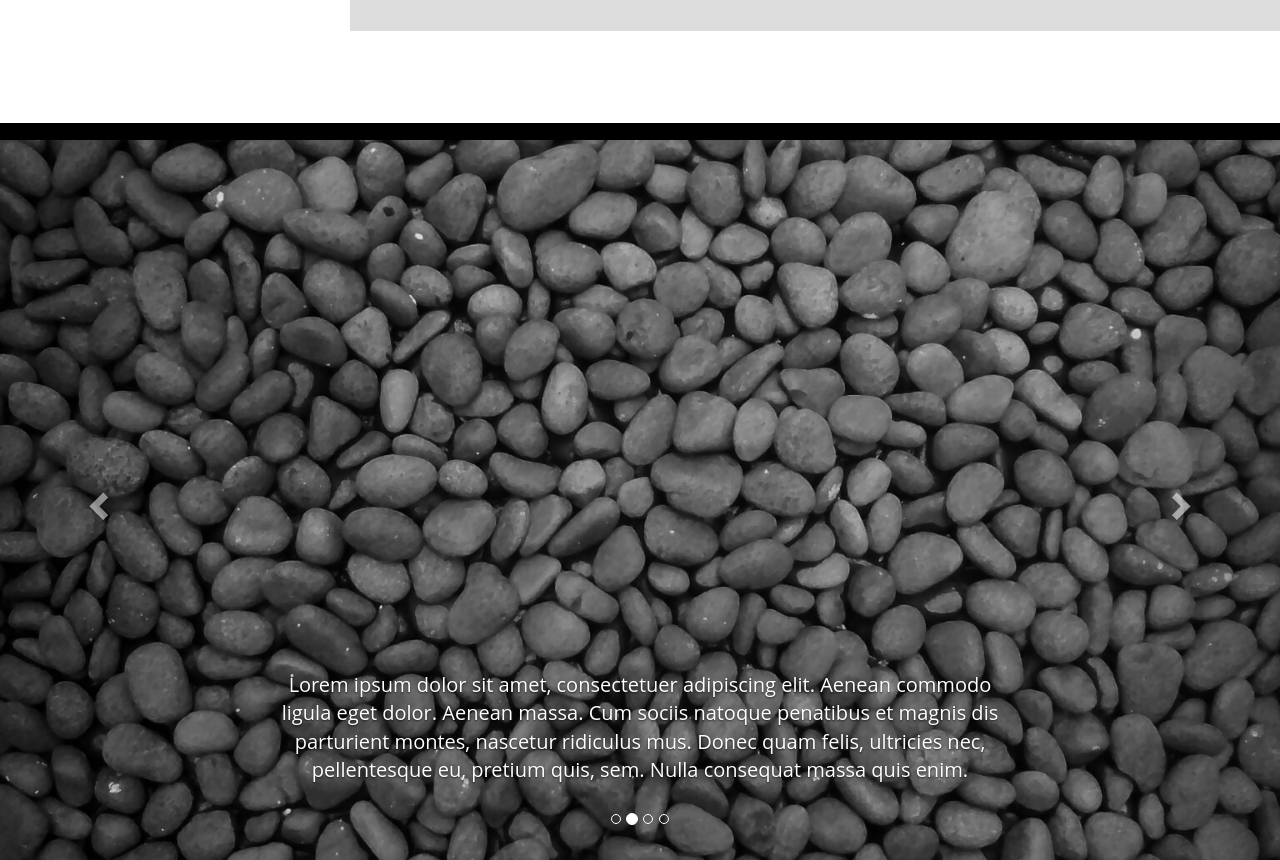
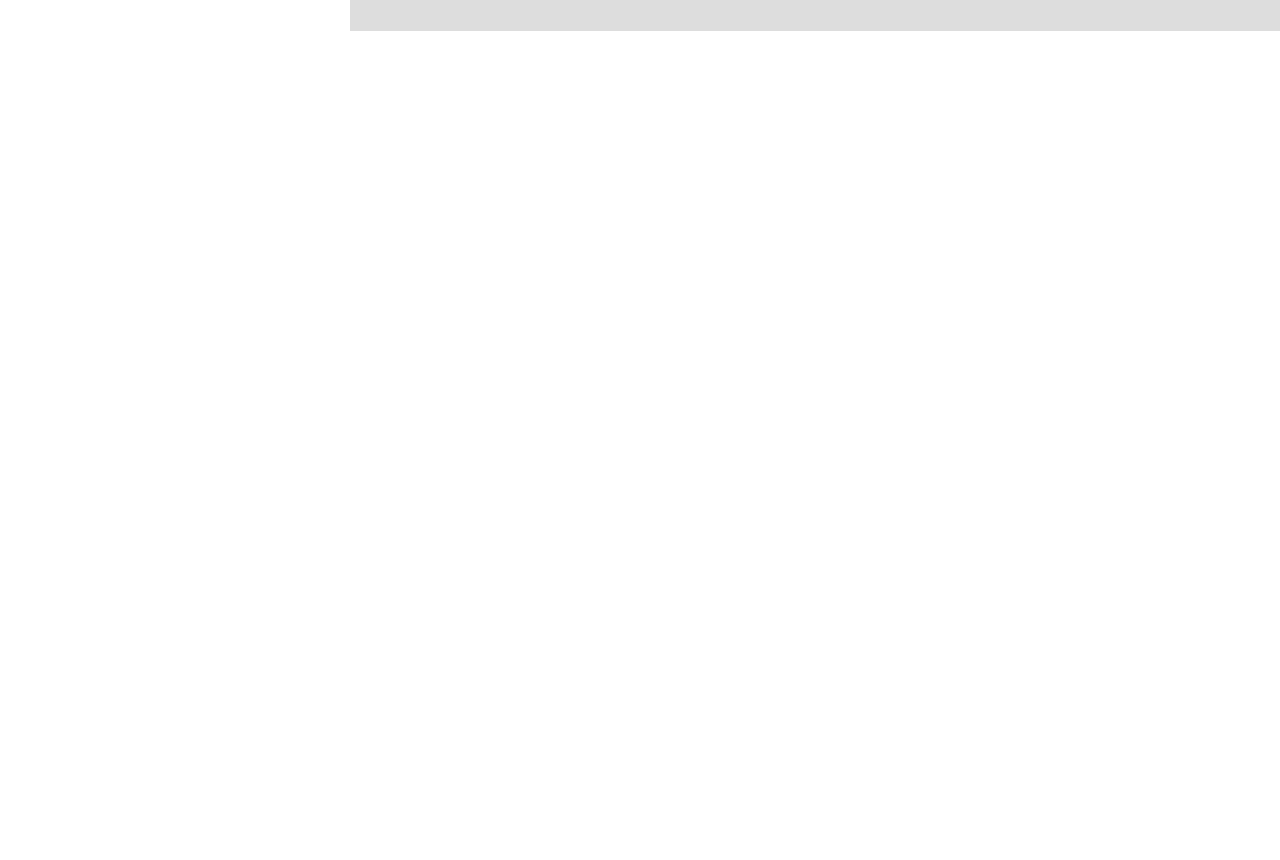
Before and after one commit to arnazmursidp/portofolio, a React (Create React App) app: page /home in a window 1280 px wide. Shown: the part 1920-2780 px from the top of the page. After the commit the page ends 2043 px from the top, so only its background shows below. Built offline with nearby package versions, Linux system fonts and the light colour scheme.

Commit message:
remove carousel component

```diff
--- a/src/App.js
+++ b/src/App.js
@@ -35,7 +35,6 @@ class App extends Component {
         <Header/>
         <Introduce startAnimationIntro={this.state.startAnimationIntro}/>
         <Contact startAnimationContact={this.state.startAnimationContact} />
-        <Carousels startAnimationCarousel={this.state.startAnimationCarousel}/>
       </div>
     );
   }
```
